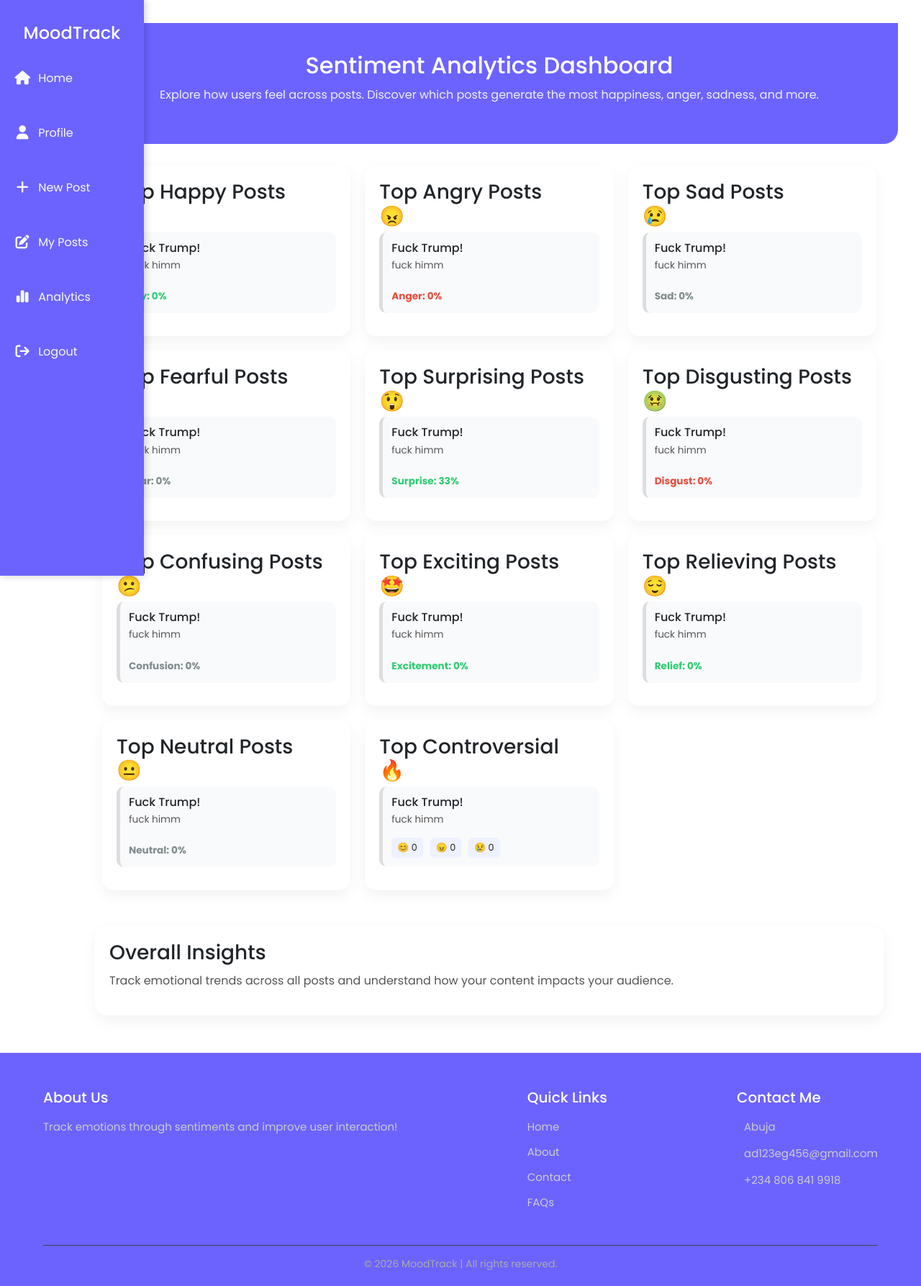
After one commit to Adrianegbuna/MoodTrack, a Django app: page /analytics in a window 1280 px wide. The commit adds this page. Shown: the whole page at 72% size. Run offline with Django 5.2, Linux system fonts and the light colour scheme; a user stored in the database is signed in; data comes from the database, SQL or seed files in the repository; parts of the project's set-up code (start-up, migrations or seed data) failed here and were passed over.

Commit message:
Add files via upload

```diff
--- a/moodtrack_app/ml_model.py
+++ b/moodtrack_app/ml_model.py
@@ -2,7 +2,7 @@ import joblib
 import os
 
 BASE_DIR = os.path.dirname(os.path.abspath(__file__))
-MODEL_PATH = os.path.join(BASE_DIR, "sentiment_model.pkl")
+MODEL_PATH = os.path.join(BASE_DIR, "second_sentiment_model.pkl")
 
 model = joblib.load(MODEL_PATH)
 
--- /dev/null
+++ b/moodtrack_app/static/moodtrack_app/analytics.css
@@ -0,0 +1,135 @@
+/* HERO SECTION */
+.hero {
+    text-align: center;
+    padding: 40px 20px;
+    background-color:#6c63ff;
+    color: white;
+    border-radius: 0 0 20px 20px;
+}
+
+.hero h2 {
+    margin-bottom: 10px;
+    font-size: 2rem;
+}
+
+.hero p {
+    opacity: 0.9;
+}
+
+/* GRID LAYOUT */
+.analytics-section {
+    display: grid;
+    grid-template-columns: repeat(auto-fit, minmax(300px, 1fr));
+    gap: 20px;
+    padding: 30px;
+}
+
+/* CARD */
+.analytics-card {
+    background: white;
+    padding: 20px;
+    border-radius: 16px;
+    box-shadow: 0 8px 20px rgba(0,0,0,0.05);
+    transition: transform 0.2s ease, box-shadow 0.2s ease;
+}
+
+.analytics-card:hover {
+    transform: translateY(-5px);
+    box-shadow: 0 12px 25px rgba(0,0,0,0.08);
+}
+
+.analytics-card h3 {
+    margin-bottom: 5px;
+}
+
+.analytics-card p {
+    font-size: 0.9rem;
+    color: #666;
+    margin-bottom: 15px;
+}
+
+/* POST CARD */
+.post-card {
+    background: #f9fafc;
+    padding: 12px;
+    border-radius: 10px;
+    margin-bottom: 12px;
+    border-left: 5px solid #ddd;
+    transition: 0.2s;
+}
+
+.post-card:hover {
+    background: #f1f4ff;
+}
+
+.post-card h4 {
+    margin: 0 0 5px;
+    font-size: 1rem;
+}
+
+.post-card p {
+    font-size: 0.85rem;
+    color: #555;
+}
+
+/* SENTIMENT COLORS */
+.score {
+    display: inline-block;
+    margin-top: 8px;
+    font-size: 0.85rem;
+    font-weight: bold;
+}
+
+.score.positive {
+    color: #2ecc71;
+}
+
+.score.negative {
+    color: #e74c3c;
+}
+
+.score.neutral {
+    color: #7f8c8d;
+}
+
+/* MINI STATS (for controversial posts) */
+.mini-stats {
+    margin-top: 8px;
+    display: flex;
+    gap: 10px;
+    font-size: 0.8rem;
+}
+
+.mini-stats span {
+    background: #eef1ff;
+    padding: 4px 8px;
+    border-radius: 6px;
+}
+
+/* INSIGHTS SECTION */
+.insights {
+    margin: 20px;
+    padding: 20px;
+    background: white;
+    border-radius: 16px;
+    box-shadow: 0 8px 20px rgba(0,0,0,0.05);
+}
+
+.insights h3 {
+    margin-bottom: 10px;
+}
+
+.insights p {
+    color: #555;
+}
+
+/* RESPONSIVE */
+@media (max-width: 600px) {
+    .hero h2 {
+        font-size: 1.5rem;
+    }
+
+    .analytics-section {
+        padding: 15px;
+    }
+}
--- a/moodtrack_app/static/moodtrack_app/main.css
+++ b/moodtrack_app/static/moodtrack_app/main.css
@@ -28,7 +28,7 @@ ul {
 /* sidebar */
 .sidebar {
   width: 60px;
-  background-color: #0f172a;
+  background-color: #6c63ff;
   color: #ffffff;
   display: flex;
   flex-direction: column;
@@ -136,12 +136,12 @@ ul {
   font-weight: 500;
   font-size: 15px;
   color: #fff;
-  background: #0f172a;
+  background: #6c63ff;
 }
 
 /* Footer */
 .footer {
-  background: #0f172a;
+  background: #6c63ff;
   color: #ffffff;
   padding: 50px 0 20px 0;
 }
@@ -212,7 +212,7 @@ ul {
 }
 
 .access-denied-container h2 {
-  color: #0f172a;
+  color: #6c63ff;
   font-size: 28px;
   margin-bottom: 15px;
 }
--- /dev/null
+++ b/moodtrack_app/templates/moodtrack_app/analytics.html
@@ -0,0 +1,157 @@
+{% extends "moodtrack_app/base.html" %}
+{% load static %}
+{% block content %}
+<link rel="stylesheet" type="text/css" href="{% static 'moodtrack_app/analytics.css' %}">
+
+<div class="hero">
+    <h2>Sentiment Analytics Dashboard</h2>
+    <p>
+        Explore how users feel across posts. Discover which posts generate the most happiness, anger, sadness, and more.
+    </p>
+</div>
+
+<div class="analytics-section">
+
+    <!-- JOY -->
+    <div class="analytics-card">
+        <h3>Top Happy Posts<br>😊</h3>
+        {% for post in top_joy_posts %}
+            <div class="post-card">
+                <h4>{{ post.title }}</h4>
+                <p>{{ post.content|truncatewords:20 }}</p>
+                <span class="score positive">Joy: {{ post.sentiment_data.joy }}%</span>
+            </div>
+        {% empty %}<p>No data</p>{% endfor %}
+    </div>
+
+    <!-- ANGER -->
+    <div class="analytics-card">
+        <h3>Top Angry Posts<br>😠</h3>
+        {% for post in top_anger_posts %}
+            <div class="post-card">
+                <h4>{{ post.title }}</h4>
+                <p>{{ post.content|truncatewords:20 }}</p>
+                <span class="score negative">Anger: {{ post.sentiment_data.anger }}%</span>
+            </div>
+        {% empty %}<p>No data</p>{% endfor %}
+    </div>
+
+    <!-- SAD -->
+    <div class="analytics-card">
+        <h3>Top Sad Posts<br>😢</h3>
+        {% for post in top_sad_posts %}
+            <div class="post-card">
+                <h4>{{ post.title }}</h4>
+                <p>{{ post.content|truncatewords:20 }}</p>
+                <span class="score neutral">Sad: {{ post.sentiment_data.sad }}%</span>
+            </div>
+        {% empty %}<p>No data</p>{% endfor %}
+    </div>
+
+    <div class="analytics-card">
+        <h3>Top Fearful Posts<br>😨</h3>
+        {% for post in top_fear_posts %}
+            <div class="post-card">
+                <h4>{{ post.title }}</h4>
+                <p>{{ post.content|truncatewords:20 }}</p>
+                <span class="score neutral">Fear: {{ post.sentiment_data.fear }}%</span>
+            </div>
+        {% empty %}<p>No data</p>{% endfor %}
+    </div>
+
+    <div class="analytics-card">
+        <h3>Top Surprising Posts<br>😲</h3>
+        {% for post in top_surprise_posts %}
+            <div class="post-card">
+                <h4>{{ post.title }}</h4>
+                <p>{{ post.content|truncatewords:20 }}</p>
+                <span class="score positive">Surprise: {{ post.sentiment_data.surprise }}%</span>
+            </div>
+        {% empty %}<p>No data</p>{% endfor %}
+    </div>
+
+    <div class="analytics-card">
+        <h3>Top Disgusting Posts<br>🤢</h3>
+        {% for post in top_disgust_posts %}
+            <div class="post-card">
+                <h4>{{ post.title }}</h4>
+                <p>{{ post.content|truncatewords:20 }}</p>
+                <span class="score negative">Disgust: {{ post.sentiment_data.disgust }}%</span>
+            </div>
+        {% empty %}<p>No data</p>{% endfor %}
+    </div>
+
+    <!-- CONFUSION -->
+    <div class="analytics-card">
+        <h3>Top Confusing Posts<br>😕</h3>
+        {% for post in top_confusion_posts %}
+            <div class="post-card">
+                <h4>{{ post.title }}</h4>
+                <p>{{ post.content|truncatewords:20 }}</p>
+                <span class="score neutral">Confusion: {{ post.sentiment_data.confusion }}%</span>
+            </div>
+        {% empty %}<p>No data</p>{% endfor %}
+    </div>
+
+    <!-- EXCITEMENT -->
+    <div class="analytics-card">
+        <h3>Top Exciting Posts<br>🤩</h3>
+        {% for post in top_excitement_posts %}
+            <div class="post-card">
+                <h4>{{ post.title }}</h4>
+                <p>{{ post.content|truncatewords:20 }}</p>
+                <span class="score positive">Excitement: {{ post.sentiment_data.excitement }}%</span>
+            </div>
+        {% empty %}<p>No data</p>{% endfor %}
+    </div>
+
+    <!-- RELIEF -->
+    <div class="analytics-card">
+        <h3>Top Relieving Posts<br>😌</h3>
+        {% for post in top_relief_posts %}
+            <div class="post-card">
+                <h4>{{ post.title }}</h4>
+                <p>{{ post.content|truncatewords:20 }}</p>
+                <span class="score positive">Relief: {{ post.sentiment_data.relief }}%</span>
+            </div>
+        {% empty %}<p>No data</p>{% endfor %}
+    </div>
+
+    <!-- NEUTRAL -->
+    <div class="analytics-card">
+        <h3>Top Neutral Posts<br>😐</h3>
+        {% for post in top_neutral_posts %}
+            <div class="post-card">
+                <h4>{{ post.title }}</h4>
+                <p>{{ post.content|truncatewords:20 }}</p>
+                <span class="score neutral">Neutral: {{ post.sentiment_data.neutral }}%</span>
+            </div>
+        {% empty %}<p>No data</p>{% endfor %}
+    </div>
+
+    <!-- CONTROVERSIAL -->
+    <div class="analytics-card">
+        <h3>Top Controversial<br>🔥</h3>
+        {% for post in controversial_posts %}
+            <div class="post-card">
+                <h4>{{ post.title }}</h4>
+                <p>{{ post.content|truncatewords:20 }}</p>
+                <div class="mini-stats">
+                    <span>😊 {{ post.joy_count }}</span>
+                    <span>😠 {{ post.anger_count }}</span>
+                    <span>😢 {{ post.sad_count }}</span>
+                </div>
+            </div>
+        {% empty %}<p>No data</p>{% endfor %}
+    </div>
+
+</div>
+
+<div class="insights">
+    <h3>Overall Insights</h3>
+    <p>
+        Track emotional trends across all posts and understand how your content impacts your audience.
+    </p>
+</div>
+
+{% endblock content %}
--- a/moodtrack_app/templates/moodtrack_app/base.html
+++ b/moodtrack_app/templates/moodtrack_app/base.html
@@ -37,26 +37,35 @@
         </div>
         <ul class="nav-links">
           <li>
-            <a href="{% url 'home' %}"
-              ><i class="fa-solid fa-house"></i> <span> Home</span></a
-            >
+            <a href="{% url 'home' %}">
+              <i class="fa-solid fa-house"></i>
+              <span> Home</span>
+            </a>
           </li>
           {% if user.is_authenticated %}
           <li>
-            <a href="{% url 'profile' %}"
-              ><i class="fa-solid fa-user"></i><span> Profile</span></a
-            >
+            <a href="{% url 'profile' %}">
+              <i class="fa-solid fa-user"></i>
+              <span> Profile</span>
+            </a>
           </li>
           <li>
-            <a href="{% url 'post-create' %}"
-              ><i class="fa-solid fa-plus"></i><span> New Post</span></a
-            >
+            <a href="{% url 'post-create' %}">
+              <i class="fa-solid fa-plus"></i>
+              <span> New Post</span>
+            </a>
           </li>
           <li>
-            <a href="{% url 'user-posts' request.user.username %}"
-              ><i class="fa-solid fa-pen-to-square"></i>
-              <span> My Posts</span></a
-            >
+            <a href="{% url 'user-posts' request.user.username %}">
+              <i class="fa-solid fa-pen-to-square"></i>
+              <span> My Posts</span>
+            </a>
+          </li>
+          <li>
+            <a href="{% url 'analytics' %}">
+              <i class="fa-solid fa-chart-simple"></i>
+              <span>Analytics</span>
+            </a>
           </li>
           <li class="auth-btns">
             <form action="{% url 'logout' %}" method="post">
@@ -69,14 +78,16 @@
           </li>
           {% else %}
           <li>
-            <a href="{% url 'register' %}"
-              ><i class="fa-solid fa-address-card"></i><span> Register</span></a
-            >
+            <a href="{% url 'register' %}">
+              <i class="fa-solid fa-address-card"></i>
+              <span> Register</span>
+            </a>
           </li>
           <li>
-            <a href="{% url 'login' %}"
-              ><i class="fa-solid fa-arrow-right-to-bracket"></i><span> Login</span></a
-            >
+            <a href="{% url 'login' %}">
+              <i class="fa-solid fa-arrow-right-to-bracket"></i>
+              <span> Login</span>
+            </a>
           </li>
           {% endif %}
         </ul>
@@ -113,7 +124,7 @@
           </div>
         </div>
         <div class="footer-bottom">
-          &copy; 2025 MedLink | All rights reserved.
+          &copy; 2026 MoodTrack | All rights reserved.
         </div>
       </div>
     </footer>
@@ -128,12 +139,12 @@
     <script
       src="https://cdn.jsdelivr.net/npm/@popperjs/core@2.11.6/dist/umd/popper.min.js"
       integrity="sha384-oBqDVmMz4fnFO9gyb4pdogXx4ITyO91D/pBz0p5zzj0h5fJkSTe1m3eRbmprh3Xv"
-      crossorigin="anonymous"
-    ></script>
+      crossorigin="anonymous">
+    </script>
     <script
       src="https://cdn.jsdelivr.net/npm/bootstrap@5.3.1/dist/js/bootstrap.min.js"
       integrity="sha384-QmrVhtQZgi8Zi2gu2bB1+LrZ7kY+0XcF6EVTBrDpt1JokQO3lK3IB/4EgmgS7A4r"
-      crossorigin="anonymous"
-    ></script>
+      crossorigin="anonymous">
+    </script>
   </body>
 </html>
--- a/moodtrack_app/templates/moodtrack_app/landingpage.html
+++ b/moodtrack_app/templates/moodtrack_app/landingpage.html
@@ -29,7 +29,6 @@
     </div>
 </div>
 
-<!-- HOW IT WORKS -->
 <div class="how-it-works">
     <h2>How It Works</h2>
 
--- a/moodtrack_app/templates/moodtrack_app/post_detail.html
+++ b/moodtrack_app/templates/moodtrack_app/post_detail.html
@@ -18,7 +18,7 @@
   <div class="comment">
     <strong>{{ comment.author }}</strong>
     <small>{{ comment.created_at|date:"F d, Y H:i" }}</small>
-    <p>{{ comment.content }}</p>
+    <p>{{ comment.content }}</p><p>{{ comment.sentiment }}</p>
   </div>
 {% empty %}
   <p>No comments yet. Be the first to comment!</p>
--- a/moodtrack_app/urls.py
+++ b/moodtrack_app/urls.py
@@ -1,7 +1,8 @@
 from django.urls import path
 from .views import (
     CategoryPostView, PostCreateView, PostUpdateView, PostDeleteView,
-    UserPostListView, LikePostView, DislikePostView, LandingPageView, PostDetailView
+    UserPostListView, LikePostView, DislikePostView, LandingPageView,
+    PostDetailView, AnalyticsView
 )
 
 urlpatterns = [
@@ -18,4 +19,5 @@ urlpatterns = [
     path('post/<int:pk>/delete', PostDeleteView.as_view(), name='post-delete'),
     path('post/<int:post_id>/like/', LikePostView.as_view(), name='like-post'),
     path('post/<int:post_id>/dislike/', DislikePostView.as_view(), name='dislike-post'),
+    path('analytics', AnalyticsView.as_view(), name='analytics'),
 ]
--- a/moodtrack_app/views.py
+++ b/moodtrack_app/views.py
@@ -10,6 +10,9 @@ from .forms import CommentForm
 from django.urls import reverse, reverse_lazy
 from django.views.generic.edit import FormMixin
 from .ml_model import predict_sentiment
+from django.db.models import Count, Q
+
+
 
 
 
@@ -39,12 +42,16 @@ class CategoryPostView(ListView):
             total = comments.count()
 
             sentiment_counts = {
-                "happy": 0,
-                "angry": 0,
+                "joy": 0,
+                "anger": 0,
                 "sad": 0,
                 "fear": 0,
                 "surprise": 0,
                 "neutral": 0,
+                "disgust": 0,
+                "excitement": 0,
+                "relief": 0,
+                "confusion": 0,
             }
 
             for comment in comments:
@@ -212,3 +219,69 @@ class DislikePostView(LoginRequiredMixin, View):
 
 class LandingPageView(TemplateView):
     template_name = 'moodtrack_app/landingpage.html'
+
+class AnalyticsView(ListView):
+    model = Post
+    template_name = 'moodtrack_app/analytics.html'
+    context_object_name = 'posts'
+    paginate_by = 5
+
+    def get_queryset(self):
+        """
+        Annotate all posts with sentiment counts and total comments.
+        """
+        return Post.objects.annotate(
+            joy_count=Count('comments', filter=Q(comments__sentiment='joy')),
+            anger_count=Count('comments', filter=Q(comments__sentiment='anger')),
+            sad_count=Count('comments', filter=Q(comments__sentiment='sad')),
+            fear_count=Count('comments', filter=Q(comments__sentiment='fear')),
+            surprise_count=Count('comments', filter=Q(comments__sentiment='surprise')),
+            neutral_count=Count('comments', filter=Q(comments__sentiment='neutral')),
+            disgust_count=Count('comments', filter=Q(comments__sentiment='disgust')),
+            excitement_count=Count('comments', filter=Q(comments__sentiment='excitement')),
+            relief_count=Count('comments', filter=Q(comments__sentiment='relief')),
+            confusion_count=Count('comments', filter=Q(comments__sentiment='confusion')),
+            total_comments=Count('comments'),
+        )
+
+    def get_context_data(self, **kwargs):
+        context = super().get_context_data(**kwargs)
+
+        # Helper function to calculate sentiment_data for any post
+        def add_sentiment_data(posts_list):
+            for post in posts_list:
+                total = post.total_comments or 1
+                post.sentiment_data = {
+                    'joy': round(post.joy_count / total * 100),
+                    'anger': round(post.anger_count / total * 100),
+                    'sad': round(post.sad_count / total * 100),
+                    'fear': round(post.fear_count / total * 100),
+                    'surprise': round(post.surprise_count / total * 100),
+                    'neutral': round(post.neutral_count / total * 100),
+                    'disgust': round(post.disgust_count / total * 100),
+                    'excitement': round(post.excitement_count / total * 100),
+                    'relief': round(post.relief_count / total * 100),
+                    'confusion': round(post.confusion_count / total * 100),
+                }
+            return posts_list
+
+        # Calculate for paginated posts
+        add_sentiment_data(context["posts"])
+
+        # Get full queryset for top posts rankings
+        qs = self.get_queryset()
+
+        # Get top posts for each sentiment and add sentiment_data to each
+        context['top_joy_posts'] = add_sentiment_data(list(qs.order_by('-joy_count')[:5]))
+        context['top_anger_posts'] = add_sentiment_data(list(qs.order_by('-anger_count')[:5]))
+        context['top_sad_posts'] = add_sentiment_data(list(qs.order_by('-sad_count')[:5]))
+        context['top_fear_posts'] = add_sentiment_data(list(qs.order_by('-fear_count')[:5]))
+        context['top_surprise_posts'] = add_sentiment_data(list(qs.order_by('-surprise_count')[:5]))
+        context['top_disgust_posts'] = add_sentiment_data(list(qs.order_by('-disgust_count')[:5]))
+        context['top_confusion_posts'] = add_sentiment_data(list(qs.order_by('-confusion_count')[:5]))
+        context['top_excitement_posts'] = add_sentiment_data(list(qs.order_by('-excitement_count')[:5]))
+        context['top_relief_posts'] = add_sentiment_data(list(qs.order_by('-relief_count')[:5]))
+        context['top_neutral_posts'] = add_sentiment_data(list(qs.order_by('-neutral_count')[:5]))
+        context['controversial_posts'] = add_sentiment_data(list(qs.order_by('-total_comments')[:5]))
+
+        return context
```
Also changed, not shown: moodtrack_app/models.py (+6 -2 lines), moodtrack_app/static/moodtrack_app/home.css (+22 -16 lines), moodtrack_app/static/moodtrack_app/landingpage.css (+3 -10 lines), moodtrack_app/static/moodtrack_app/post_detail.css (+5 -2 lines), moodtrack_app/static/moodtrack_app/user_posts.css (+6 -6 lines), moodtrack_app/templates/moodtrack_app/home.html (+52 -4 lines), moodtrack_app/migrations/0006_alter_comment_sentiment.py (added), moodtrack_app/migrations/0007_alter_comment_sentiment.py (added), 1 other file.
